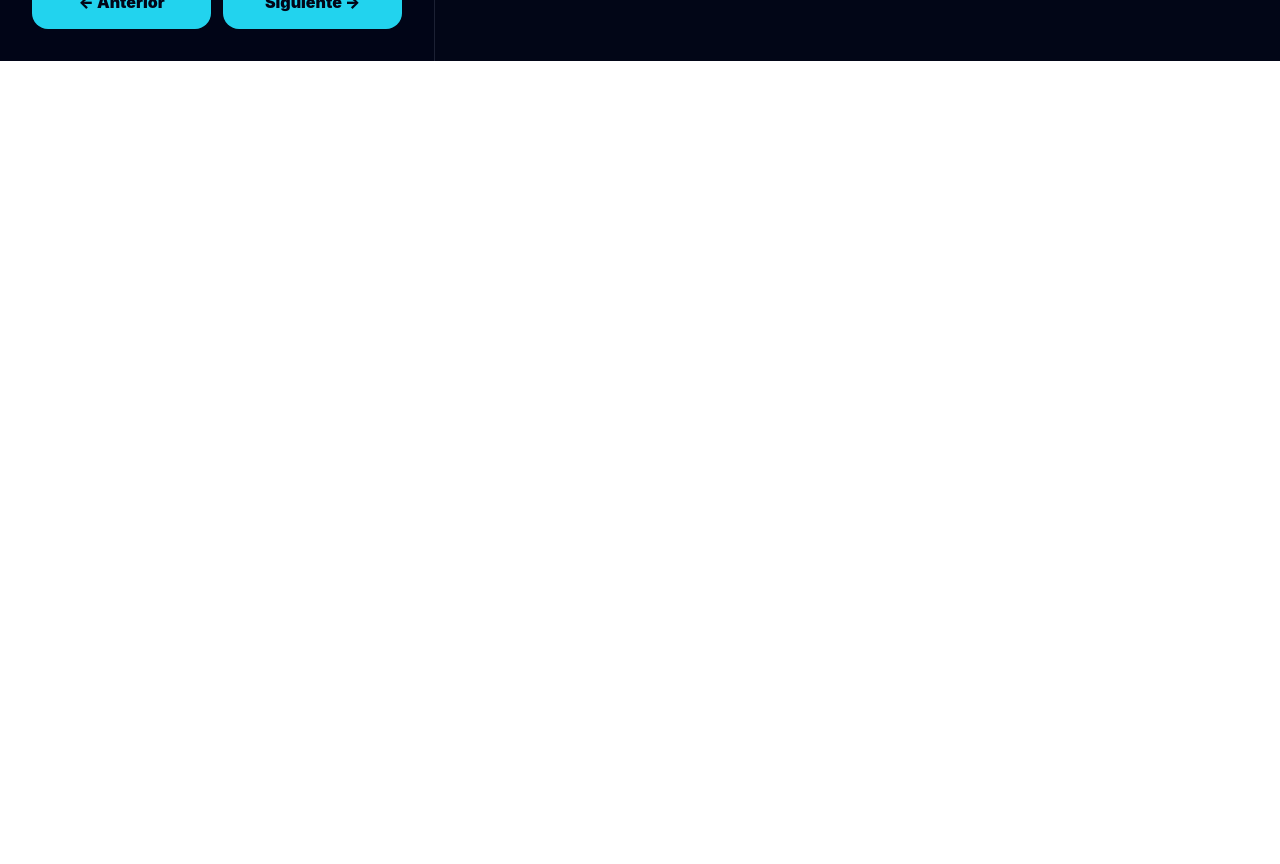
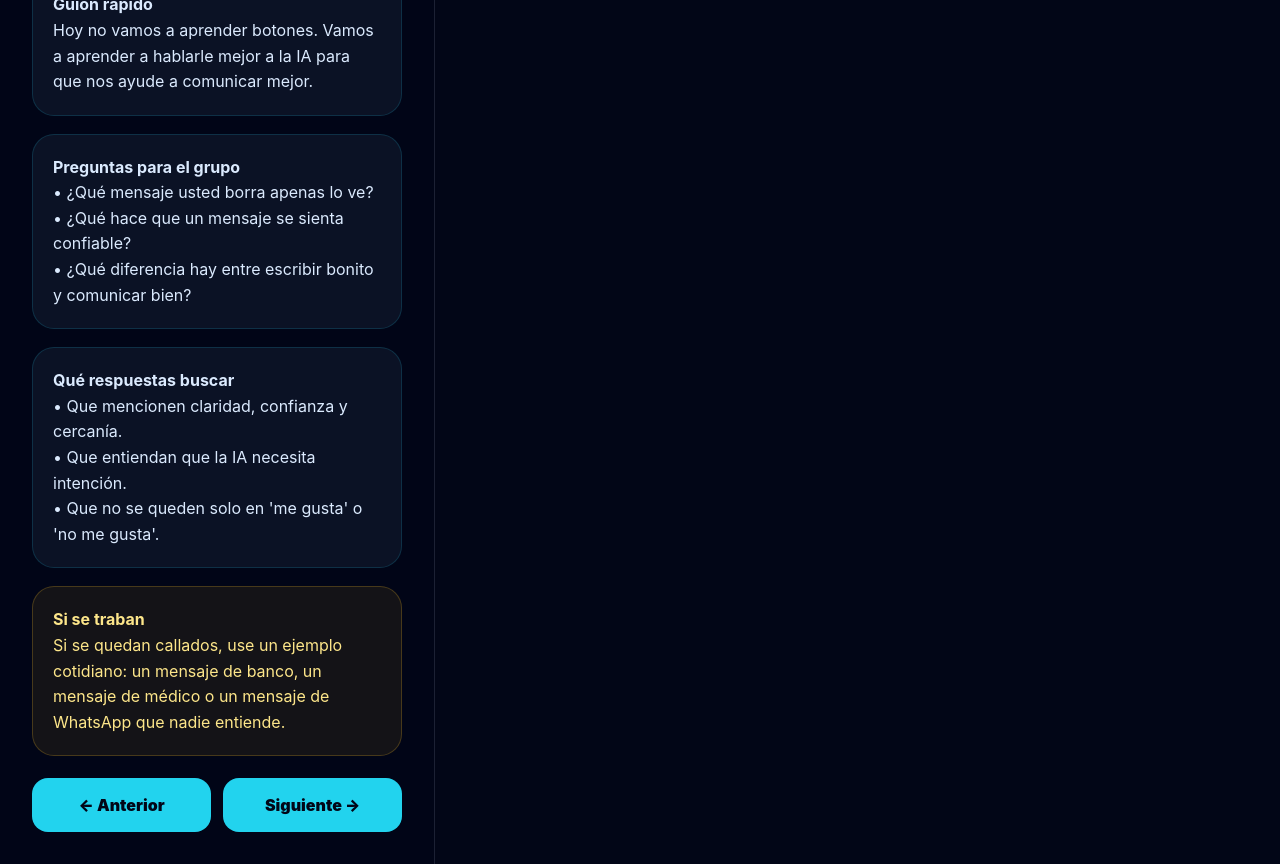
Before and after one commit to SolucionesTVB/noa-profesor, a Next.js app: page /curso/ia-adultos/clase-2 in a window 1280 px wide. Shown: the part 820-1684 px from the top of the page. Before the commit the page ends 881 px from the top, so only its background shows below. Built offline with nearby package versions, Linux system fonts and the light colour scheme.

Commit message:
feat: reforzar guia profesor clase 2

```diff
--- a/src/app/curso/ia-adultos/clase-2/page.tsx
+++ b/src/app/curso/ia-adultos/clase-2/page.tsx
@@ -251,9 +251,143 @@ const blocks = [
   },
 ];
 
+function getTeacherSupport(index: number) {
+  const guides = [
+    {
+      script: "Hoy no vamos a aprender botones. Vamos a aprender a hablarle mejor a la IA para que nos ayude a comunicar mejor.",
+      questions: [
+        "¿Qué mensaje usted borra apenas lo ve?",
+        "¿Qué hace que un mensaje se sienta confiable?",
+        "¿Qué diferencia hay entre escribir bonito y comunicar bien?",
+      ],
+      expected: [
+        "Que mencionen claridad, confianza y cercanía.",
+        "Que entiendan que la IA necesita intención.",
+        "Que no se queden solo en 'me gusta' o 'no me gusta'.",
+      ],
+      rescue: "Si se quedan callados, use un ejemplo cotidiano: un mensaje de banco, un mensaje de médico o un mensaje de WhatsApp que nadie entiende.",
+    },
+    {
+      script: "Vamos a crear una primera versión. No buscamos perfección. Buscamos tener algo para mejorar.",
+      questions: [
+        "¿Este mensaje suena como una persona real?",
+        "¿Se entiende rápido qué ofrece el contador?",
+        "¿Qué parte le da confianza?",
+      ],
+      expected: [
+        "Que vean si el texto es claro.",
+        "Que detecten si suena frío.",
+        "Que empiecen a comparar tono profesional vs tono humano.",
+      ],
+      rescue: "Si alguien no logra avanzar, dígale que copie el texto tal cual. Primero hacemos, luego corregimos.",
+    },
+    {
+      script: "Ahora vamos a mejorar sin empezar de cero. Aquí es donde la IA empieza a trabajar mejor.",
+      questions: [
+        "¿Cuál versión le hablaría mejor a una persona preocupada?",
+        "¿Qué palabra cambió la emoción del mensaje?",
+        "¿La segunda versión se siente más cercana?",
+      ],
+      expected: [
+        "Que identifiquen palabras como tranquilidad, confianza, claridad.",
+        "Que entiendan que mejorar es dirigir.",
+        "Que noten que la emoción cambia el mensaje.",
+      ],
+      rescue: "Si dicen que ambas versiones son iguales, pida que lean solo la primera línea de cada una y comparen sensación.",
+    },
+    {
+      script: "Cambiamos de caso. Si entendimos la lógica, podemos usarla en otro mundo.",
+      questions: [
+        "¿Qué siente una familia cuando busca casa?",
+        "¿Qué palabras transmiten tranquilidad?",
+        "¿Qué frase evitaría porque suena a anuncio barato?",
+      ],
+      expected: [
+        "Que digan confianza, seguridad, acompañamiento.",
+        "Que eviten frases exageradas.",
+        "Que adapten emoción al caso.",
+      ],
+      rescue: "Si copian el estilo del contador, recuérdeles que ahora la emoción no es estrés financiero, es tranquilidad familiar.",
+    },
+    {
+      script: "Premium no es hablar raro. Premium es sonar claro, sobrio y confiable.",
+      questions: [
+        "¿Esto suena elegante o solo largo?",
+        "¿Qué frase suena falsa?",
+        "¿Qué quitaría para que se vea más serio?",
+      ],
+      expected: [
+        "Que detecten exageraciones.",
+        "Que entiendan que menos puede ser mejor.",
+        "Que vean diferencia entre elegante y recargado.",
+      ],
+      rescue: "Si sale muy adornado, pida: quite frases exageradas y hágalo más sobrio.",
+    },
+    {
+      script: "Ahora tomamos conocimiento profesional y lo volvemos fácil de entender.",
+      questions: [
+        "¿Una persona sin conocimiento legal entendería esto?",
+        "¿Qué palabra está difícil?",
+        "¿El mensaje ayuda o solo impresiona?",
+      ],
+      expected: [
+        "Que bajen tecnicismos.",
+        "Que busquen utilidad.",
+        "Que entiendan que explicar simple es una habilidad.",
+      ],
+      rescue: "Si el texto queda muy técnico, use la frase: explíquelo como si se lo dijera a un vecino.",
+    },
+    {
+      script: "Aquí limpiamos el texto. La IA puede sonar muy bonita, pero vacía.",
+      questions: [
+        "¿Qué frase suena robótica?",
+        "¿Qué parte sobra?",
+        "¿Qué se puede decir más simple?",
+      ],
+      expected: [
+        "Que identifiquen frases genéricas.",
+        "Que quiten promesas falsas.",
+        "Que aprendan a no aceptar todo lo que la IA da.",
+      ],
+      rescue: "Si no detectan nada, señale frases comunes: 'la mejor opción', 'calidad garantizada', 'servicio excepcional'.",
+    },
+    {
+      script: "Ahora cada uno lo lleva a su mundo. Aquí se demuestra que aprendimos.",
+      questions: [
+        "¿Qué tema suyo podría explicar mejor con IA?",
+        "¿A quién quiere ayudar con ese mensaje?",
+        "¿Dónde podría usarlo esta semana?",
+      ],
+      expected: [
+        "Que elijan un caso real.",
+        "Que no se queden en ejemplos del profesor.",
+        "Que salgan con algo usable.",
+      ],
+      rescue: "Si alguien no sabe qué usar, dele opciones: trabajo, familia, hobby, consejo, servicio o experiencia personal.",
+    },
+    {
+      script: "No cerramos con teoría. Cerramos con algo guardado y listo para usar.",
+      questions: [
+        "¿Cuál fue su mejor mensaje?",
+        "¿Dónde lo guardó?",
+        "¿Dónde podría usarlo esta semana?",
+      ],
+      expected: [
+        "Que tengan una versión final.",
+        "Que la guarden.",
+        "Que salgan con sensación de logro.",
+      ],
+      rescue: "Si quieren seguir corrigiendo, diga: mejor listo hoy que perfecto nunca.",
+    },
+  ];
+
+  return guides[Math.min(index, guides.length - 1)];
+}
+
 export default function Clase2Page() {
   const [active, setActive] = useState(0);
   const block = blocks[active];
+  const support = getTeacherSupport(active);
 
   return (
     <main style={page}>
@@ -279,6 +413,30 @@ export default function Clase2Page() {
         <div style={teacherCardGold}>
           <strong>Qué hacer en clase</strong>
           <p>{block.teacherAction}</p>
+        </div>
+
+        <div style={teacherCard}>
+          <strong>Guion rápido</strong>
+          <p>{support.script}</p>
+        </div>
+
+        <div style={teacherCard}>
+          <strong>Preguntas para el grupo</strong>
+          {support.questions.map((q) => (
+            <p key={q}>• {q}</p>
+          ))}
+        </div>
+
+        <div style={teacherCard}>
+          <strong>Qué respuestas buscar</strong>
+          {support.expected.map((q) => (
+            <p key={q}>• {q}</p>
+          ))}
+        </div>
+
+        <div style={teacherCardGold}>
+          <strong>Si se traban</strong>
+          <p>{support.rescue}</p>
         </div>
 
         <div style={nav}>
```
